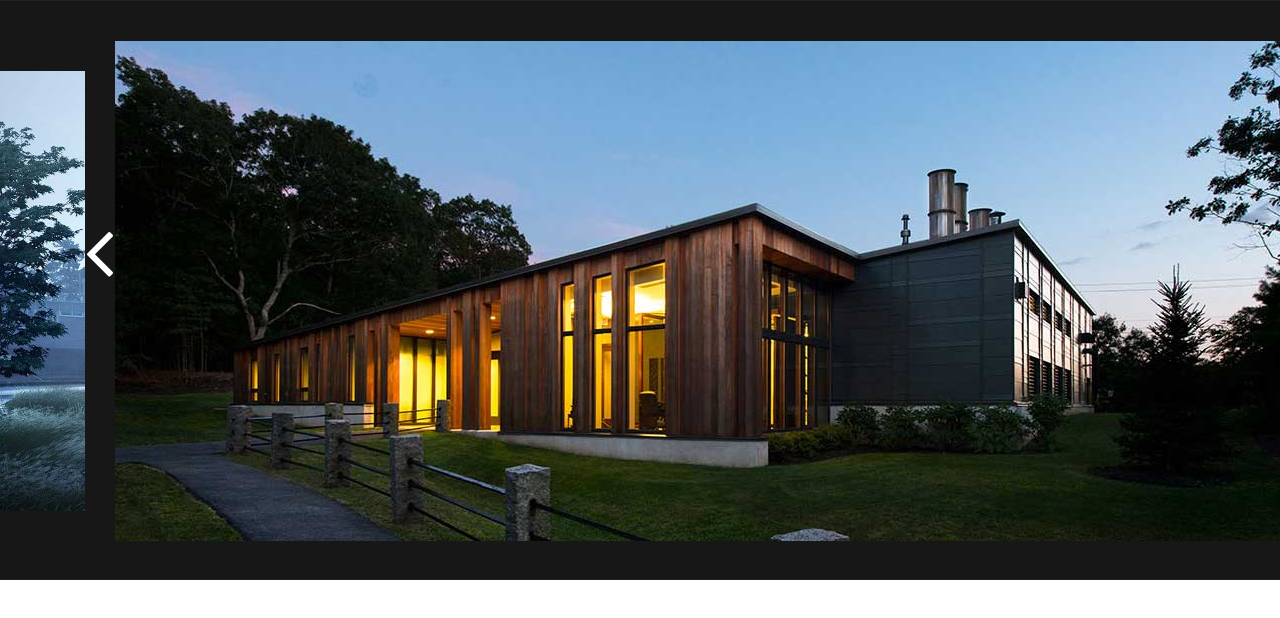
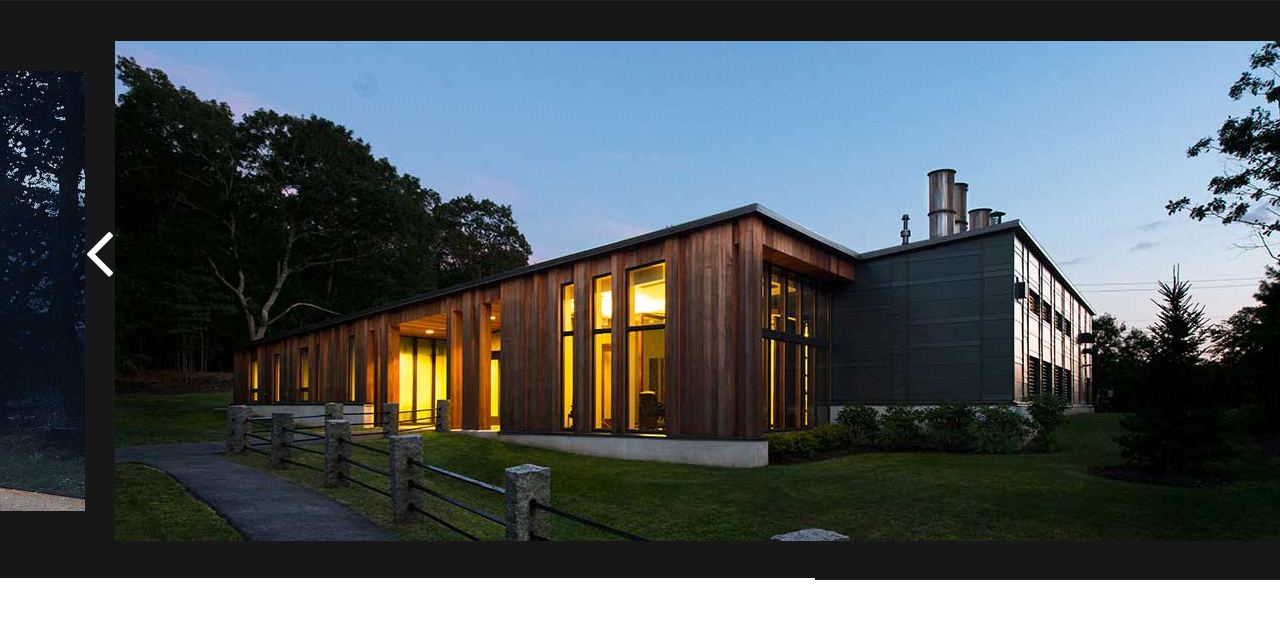
Before and after one commit to fengluyao/TeamWork, a plain HTML site: page ygh_work/public/main_wrapper.html in a window 1280 px wide. Both pictures are taken after a click on the link 100 px from the left and 251 px from the top of the page. Shown: the top 618 px of the page. Drawn offline with Linux system fonts and the light colour scheme.

Commit message:
lunbo&progress

```diff
--- a/ygh_work/public/css/main_wrapper.css
+++ b/ygh_work/public/css/main_wrapper.css
@@ -14,6 +14,7 @@
     border-bottom:1px solid rgb(35,35,35);
     display: flex;
     position: relative;
+	/*overflow:hidden;*/
 }
 .wrapper_container ul{
     list-style: none;
@@ -77,5 +78,5 @@
 	position:absolute;
 	left:0;
 	top:577px;
-	background-color:red;
+	background-color:white;
 }
--- a/ygh_work/public/js/main_wrapper.js
+++ b/ygh_work/public/js/main_wrapper.js
@@ -6,43 +6,42 @@ var ul2=document.querySelectorAll(".wrapper_container ul")[1];
 var ul3=document.querySelectorAll(".wrapper_container ul")[2];
 var probar=document.getElementById("probar");
 var animated=false;
-var timer;
+var timer=null;
+var pro=0;
+var progress=null;
 
 function animate(offset){
-    var newLeft=parseInt(ul2.style.left)+offset;
+    var newLeft=[];
+	for(var i=0;i<ul.length;i++){
+		newLeft[i]=parseInt(ul[i].style.left)+offset;
+	}
     var time=500;
     var interval=10;
     var speed=offset/(time/interval);
     function go(){
-        if(speed<0 && parseInt(ul2.style.left)>newLeft-speed || speed>0 && parseInt(ul2.style.left)<newLeft-speed){
+        if(speed<0 && parseInt(ul2.style.left)>newLeft[1]-speed || speed>0 && parseInt(ul2.style.left)<newLeft[1]-speed){
 			for(var i=0;i<ul.length;i++){
 				ul[i].style.left=parseInt(ul[i].style.left)+speed+"px";
 			}
-			/*ul1.style.left=parseInt(ul1.style.left)+speed+"px";
-            ul2.style.left=parseInt(ul2.style.left)+speed+"px";
-			ul3.style.left=parseInt(ul3.style.left)+speed+"px";*/
+			if(speed<0) speed+=0.23;
+			else speed-=0.23;
             setTimeout(go, interval);
         }else{
 			for(var i=0;i<ul.length;i++){
-				ul[i].style.left=newLeft+"px";
+				ul[i].style.left=newLeft[i]+"px";
 			}
-			if(newLeft<-1200*4){
+			if(newLeft[1]<-1200*4){
 				for(var i=0;i<ul.length;i++){
-					ul[i].style.left="-1200px";
+					if(i>=1) ul[i].style.left=-1200+"px";
+					else ul[i].style.left=-2315+"px";
 				}
 			}
-			if(newLeft>-1200){
+			if(newLeft[1]>-1200){
 				for(var i=0;i<ul.length;i++){
-					ul[i].style.left="-4800px";
+					if(i>=1) ul[i].style.left=-4800+"px";
+					else ul[i].style.left=-5915+"px";
 				}
 			}
-            /*ul2.style.left=newLeft+"px";
-			if(newLeft<-1200*4){
-				ul2.style.left="-1200px";
-			}
-			if(newLeft>-1200){
-				ul2.style.left="-4800px";
-			}*/
 			animated=false;
 		}
 	}
@@ -52,16 +51,30 @@ function animate(offset){
 
 rb.onclick=function(){
 	if(!animated){
+		clearInterval(progress);
 		animate(-1200);
+		pro=0;
+		probar.style.width=0;
+		autoplay();
 	}
 }
 lb.onclick=function(){
 	if(!animated){
+		clearInterval(progress);
 		animate(1200);
+		pro=0;
+		probar.style.width=0;
+		autoplay();
 	}
 }
 
 function autoplay(){
-	rb.onclick();
+	progress=setInterval(function(){
+		pro++;
+		probar.style.width=pro+"%";
+		if(pro>100){
+			rb.onclick();
+		}
+	},50);
 }
-timer=setInterval(autoplay,3000);
+autoplay();
--- a/ygh_work/public/main_wrapper.html
+++ b/ygh_work/public/main_wrapper.html
@@ -11,8 +11,8 @@
 <body>
     <div class="wrapper_container">
         <div class="box1">
-			<ul style="left:-1200px;top:-30px;">
-				<li><img src="img/wrapper/1.jpg" alt=""></li>
+			<ul style="left:-2315px;top:-30px;">
+				<li><img src="img/wrapper/3.jpg" alt=""></li>
 				<li><img src="img/wrapper/4.jpg" alt=""></li>
 				<li><img src="img/wrapper/1.jpg" alt=""></li>
 				<li><img src="img/wrapper/2.jpg" alt=""></li>
@@ -32,7 +32,7 @@
         </div>
         <div class="box3">
 			<ul style="left:-1200px;top:-30px;">
-				<li><img src="img/wrapper/3.jpg" alt=""></li>
+				<li><img src="img/wrapper/1.jpg" alt=""></li>
 				<li><img src="img/wrapper/2.jpg" alt=""></li>
 				<li><img src="img/wrapper/3.jpg" alt=""></li>
 				<li><img src="img/wrapper/4.jpg" alt=""></li>
```
